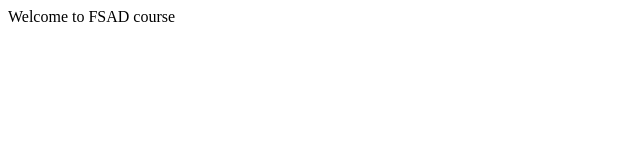
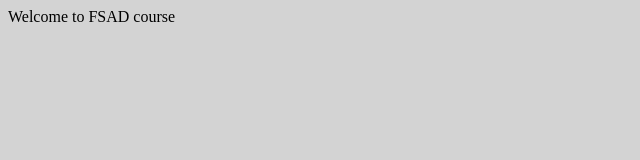
Before and after one commit to SaiShankar2006/fsadgitproject1, a plain HTML site: page index.html in a window 1280 px wide. Shown: the whole page, without its empty margins (0-640 px from the left). Drawn offline with Linux system fonts and the light colour scheme.

Commit message:
modfied index.html

```diff
--- a/index.html
+++ b/index.html
@@ -2,6 +2,8 @@
 <html lang="en">
   <head>
     <meta charset="utf-8">
+    <meta name="viewport" content="width=device-width, initial-scale=1.0">
+    <link rel="stylesheet" href="css/style.css">
     <title>title</title>
   </head>
   <body>
```
